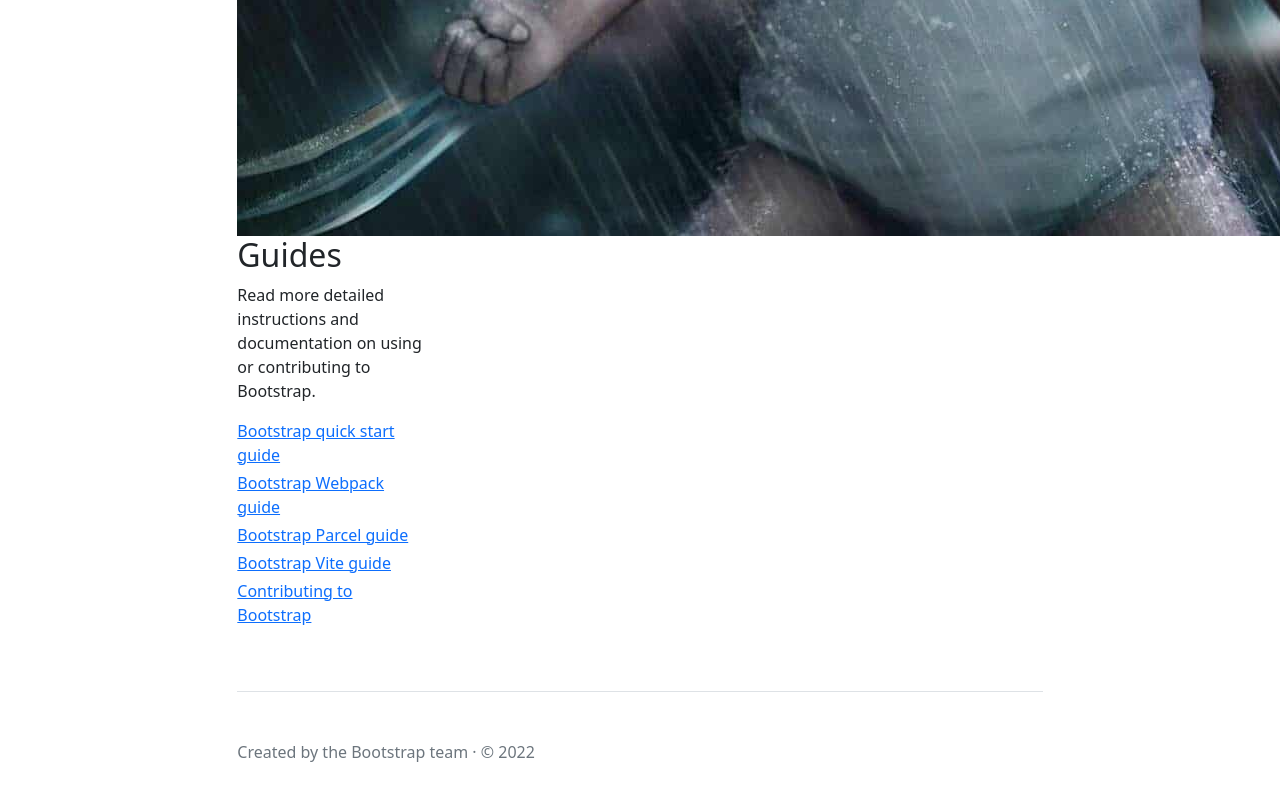
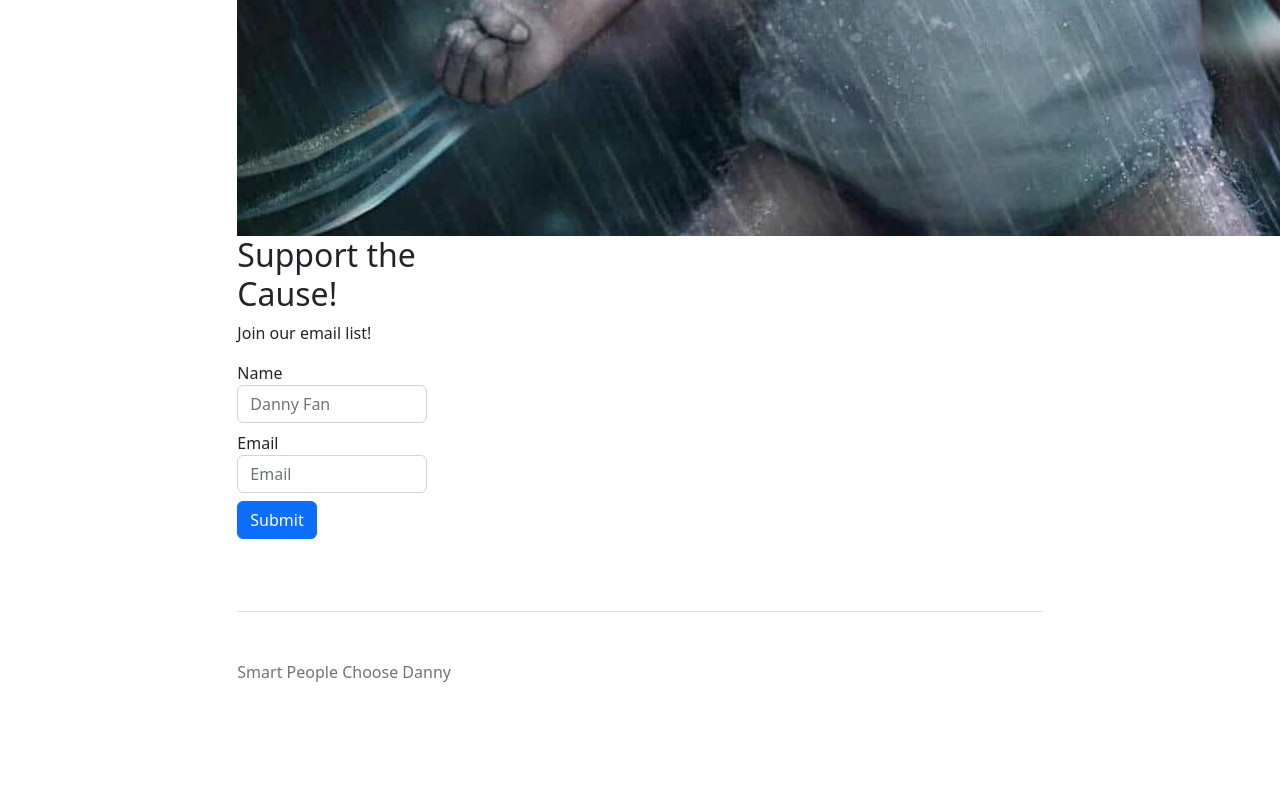
Before and after one commit to mrlamorie/ethics-wp, a plain HTML site: page index.html in a window 1280 px wide. Shown: the part 1094-1894 px from the top of the page. Drawn offline with nearby package versions, Linux system fonts and the light colour scheme.

Commit message:
Update index.html

```diff
--- a/index.html
+++ b/index.html
@@ -22,24 +22,28 @@
     <div class="row g-5">
       <div class="col-md-6">
         <h2>Poster Concept</h2>
-        <img src="wolverine-danny-devito (1).jpg" alt="Danny DeVito as Wolverine in the rain"
+        <img src="wolverine-danny-devito (1).jpg" class="custom-image" alt="Danny DeVito as Wolverine in the rain"
       </div>
 
       <div class="col-md-6">
-        <h2>Guides</h2>
-        <p>Read more detailed instructions and documentation on using or contributing to Bootstrap.</p>
-        <ul class="icon-list ps-0">
-          <li class="d-flex align-items-start mb-1"><a href="/docs/5.2/getting-started/introduction/">Bootstrap quick start guide</a></li>
-          <li class="d-flex align-items-start mb-1"><a href="/docs/5.2/getting-started/webpack/">Bootstrap Webpack guide</a></li>
-          <li class="d-flex align-items-start mb-1"><a href="/docs/5.2/getting-started/parcel/">Bootstrap Parcel guide</a></li>
-          <li class="d-flex align-items-start mb-1"><a href="/docs/5.2/getting-started/vite/">Bootstrap Vite guide</a></li>
-          <li class="d-flex align-items-start mb-1"><a href="/docs/5.2/getting-started/contribute/">Contributing to Bootstrap</a></li>
-        </ul>
-      </div>
+        <h2>Support the Cause!</h2>
+        <p>Join our email list!</p>
+        <form class="form-inline">
+          <label class="sr-only" for="inlineFormInputName2">Name</label>
+          <input type="text" class="form-control mb-2 mr-sm-2" id="inlineFormInputName2" placeholder="Danny Fan">
+
+          <label class="sr-only" for="inlineFormInputGroupUsername2">Email</label>
+        <div class="input-group mb-2 mr-sm-2">
+        <input type="text" class="form-control" id="inlineFormInputEmail" placeholder="Email">
+        </div>
+
+        <button type="submit" class="btn btn-primary mb-2">Submit</button>
+      </form>
     </div>
+  </div>
   </main>
   <footer class="pt-5 my-5 text-muted border-top">
-    Created by the Bootstrap team &middot; &copy; 2022
+    Smart People Choose Danny
   </footer>
     <script src="https://cdn.jsdelivr.net/npm/bootstrap@5.2.2/dist/js/bootstrap.bundle.min.js" integrity="sha384-OERcA2EqjJCMA+/3y+gxIOqMEjwtxJY7qPCqsdltbNJuaOe923+mo//f6V8Qbsw3" crossorigin="anonymous"></script>
   </body>
```
